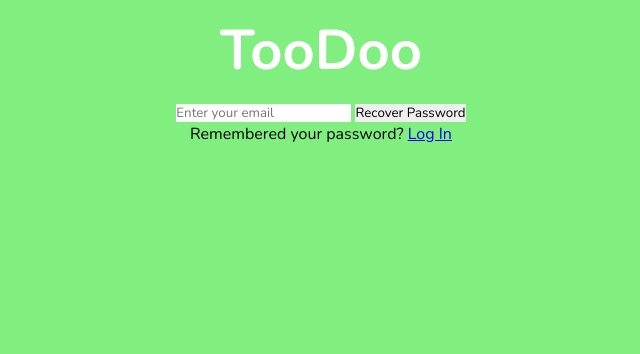
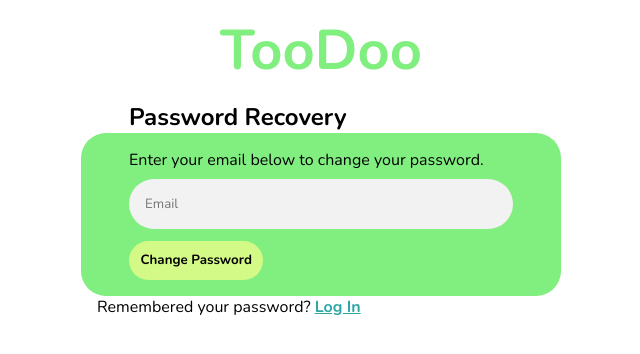
Before and after one commit to juliaconts/cmsc128-IndivProject_Contreras, a Flask app: template templates/recover.html in a window 1280 px wide. Shown: the top 354 px of the page, without its empty margins (319-959 px from the left). Run offline with Flask 3, Linux system fonts and the light colour scheme; the template is opened without the code that fills it, so the values that code supplies are empty.

Commit message:
added frontend for recovery

```diff
--- a/account_app.py
+++ b/account_app.py
@@ -192,11 +192,10 @@ def recover():
 
             if user:
                 reset_mode = True
-                message = f"Email verified: {email}. Please set a new password below."
-                # Store email in session for password reset
+                message = f"Email verified: {email}."
                 session['recover_email'] = email
             else:
-                error = "No account found with that email."
+                error = "No account found with that email. Please try again."
 
         elif action == "reset_password":
             new_password = request.form["new_password"]
--- a/static/account-styling.css
+++ b/static/account-styling.css
@@ -122,7 +122,7 @@
     position: absolute;
     display: flex;
     flex-direction: column;
-    right: 19.5rem;
+    right: 17.5rem;
     justify-content: center;
     height: 100%;
 }
@@ -142,6 +142,7 @@
 #title{
     font-size: 7.5rem;
     height: 8.5rem;
+    font-weight: bold;
 }
 #subtitle {
     text-align: right;
@@ -150,7 +151,6 @@
 #login-text {
     padding-left: .6rem;
     font-size: 2.5rem;
-    margin-bottom: .75rem;
 }
 #login-field {
     display: flex;
@@ -237,3 +237,78 @@
     background-color: #A8F1F1;
     cursor: pointer;
 }
+
+/* Recover Page */
+.recovery {
+    background-color: white;
+}
+#header-recovery {
+    text-align: center;
+    padding: .75rem 2.5rem;
+}
+#header-recovery p{
+    font-size: 3.5rem;
+    font-weight: bold;
+    color: #80EF80;
+}
+.page-container-recovery {
+    margin: 0;
+    display: flex;
+    flex-direction: column;
+    align-items: center;
+    width: 100%;
+}
+#recovery-title, .recovery-container {
+    width: 30% ;
+}
+#recovery-title {
+    font-size: 1.5rem;
+    font-weight: bold;
+}
+.recovery-container {
+    /* text-align: center; */
+    background-color: #80EF80;
+    padding: .5rem 3rem;
+    border-radius: 25px;
+}
+#recovery-message {
+    margin: .5rem 0;
+}
+#recovery-subtitle {
+    margin-bottom: .25rem;
+}
+#recovery-field {
+    display: flex;
+    flex-direction: column;
+    gap: .75rem;
+    margin-bottom: .5rem;
+}
+#recovery-field input {
+    padding: 1rem;
+    background-color: #f2f2f2;
+    border-radius: 25px;
+}
+#recovery-field button {
+    background-color: #D3FA86;
+    padding: .65rem;
+    border-radius: 25px;
+    font-weight: bold;
+    width: 35%;
+}
+#recovery-field button:hover {
+    background-color: #C5F662;
+    cursor: pointer;
+}
+#remembered-pass {
+    width: 35%;
+}
+#remembered-pass a {
+    all: unset;
+    color: #2EA7A7;
+    text-decoration: underline;
+    font-weight: bold;
+}
+#remembered-pass a:hover {
+    color: #77DFDF;
+    cursor: pointer;
+}
--- a/templates/recover.html
+++ b/templates/recover.html
@@ -14,19 +14,29 @@
         <title>Sign Up</title>
     </head>
 
-    <body class="signup">
-        <div id="header-signup">
+    <body class="recovery">
+        <div id="header-recovery">
             <p>TooDoo</p>
         </div>
 
-        <div class="page-container-signup">
-            <div class="signup-container">
+        <div class="page-container-recovery">
+            <div id="recovery-title"> <p>Password Recovery</p> </div>
+
+            <div class="recovery-container">
+                <div id="recovery-message">
+                    {% if message %}
+                    <p>{{ message }}</p>
+                    <p>Please set a new password below.</p>
+                    {% else %}
+                        <p id="recovery-subtitle">Enter your email below to change your password.</p>
+                    {% endif %}
+                </div>
+
                 <form method="POST">
-                    <div id="recover-field">
+                    <div id="recovery-field">
                         {% if not reset_mode %}
-                            <input type="email" placeholder="Enter your email" name="email" required>
-                            <button type="submit" name="action" value="check_email">Recover Password</button>
-                            <p>Remembered your password? <a href="{{ url_for('login') }}">Log In</a></p>
+                            <input type="email" placeholder="Email" name="email" required>
+                            <button type="submit" name="action" value="check_email">Change Password</button>
                         {% else %}
                             <input type="password" placeholder="Enter new password" name="new_password" required>
                             <input type="password" placeholder="Confirm new password" name="confirm_password" required>
@@ -34,15 +44,14 @@
                         {% endif %}
                     </div>
                 </form>
-
-                {% if message %}
-                    <p style="color: green;">{{ message }}</p>
-                {% endif %}
-                {% if error %}
-                    <p style="color: red;">{{ error }}</p>
-                {% endif %}
+                <div id="recovery-message">
+                    {% if error %}
+                        <p>{{ error }}</p>
+                    {% endif %}
+                </div>
 
             </div>
+            <div id="remembered-pass"><p>Remembered your password? <a href="{{ url_for('login') }}">Log In</a></p></div>
         </div>
     </body>
 </html>
```
Also changed, not shown: task.db.
